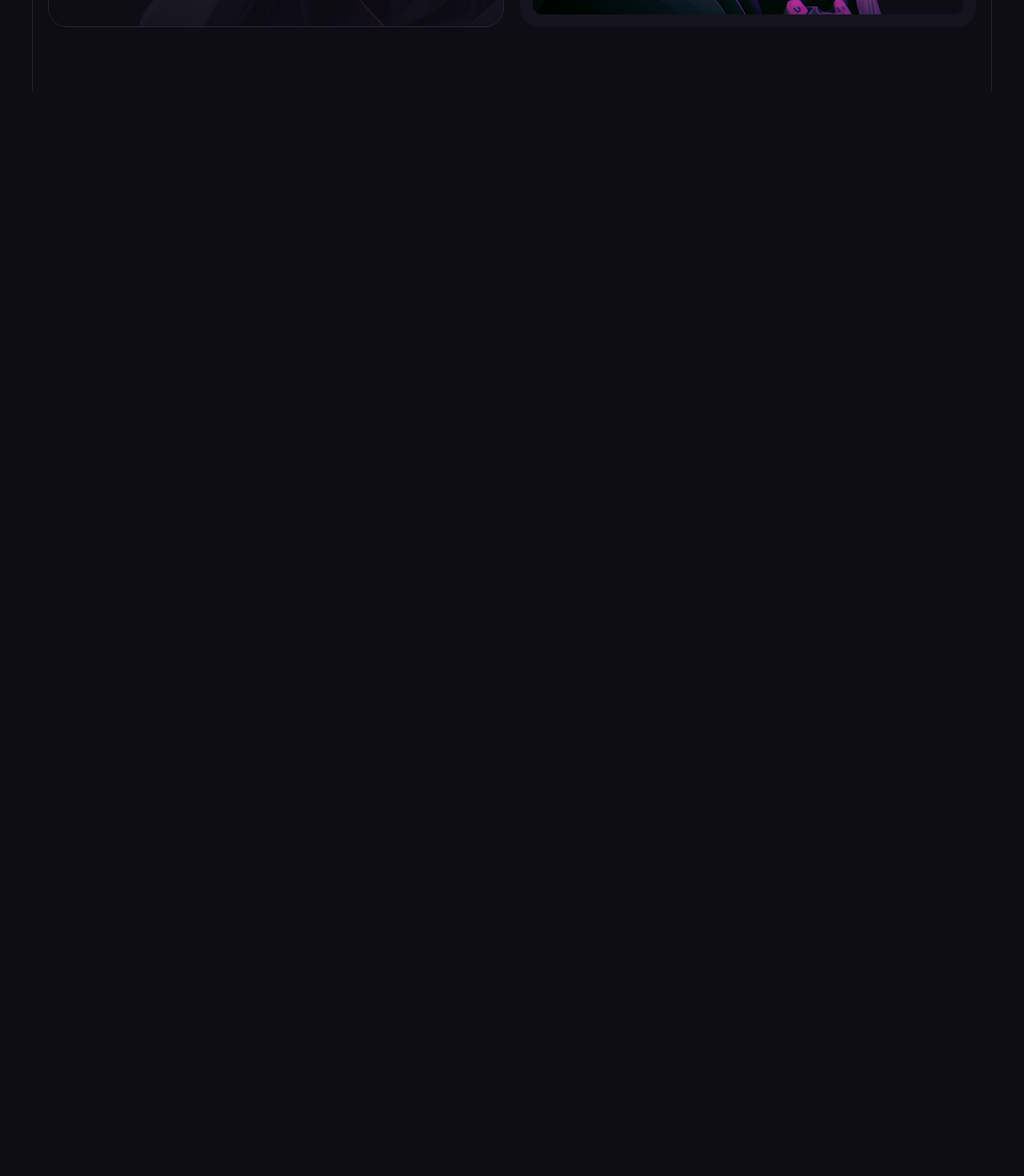
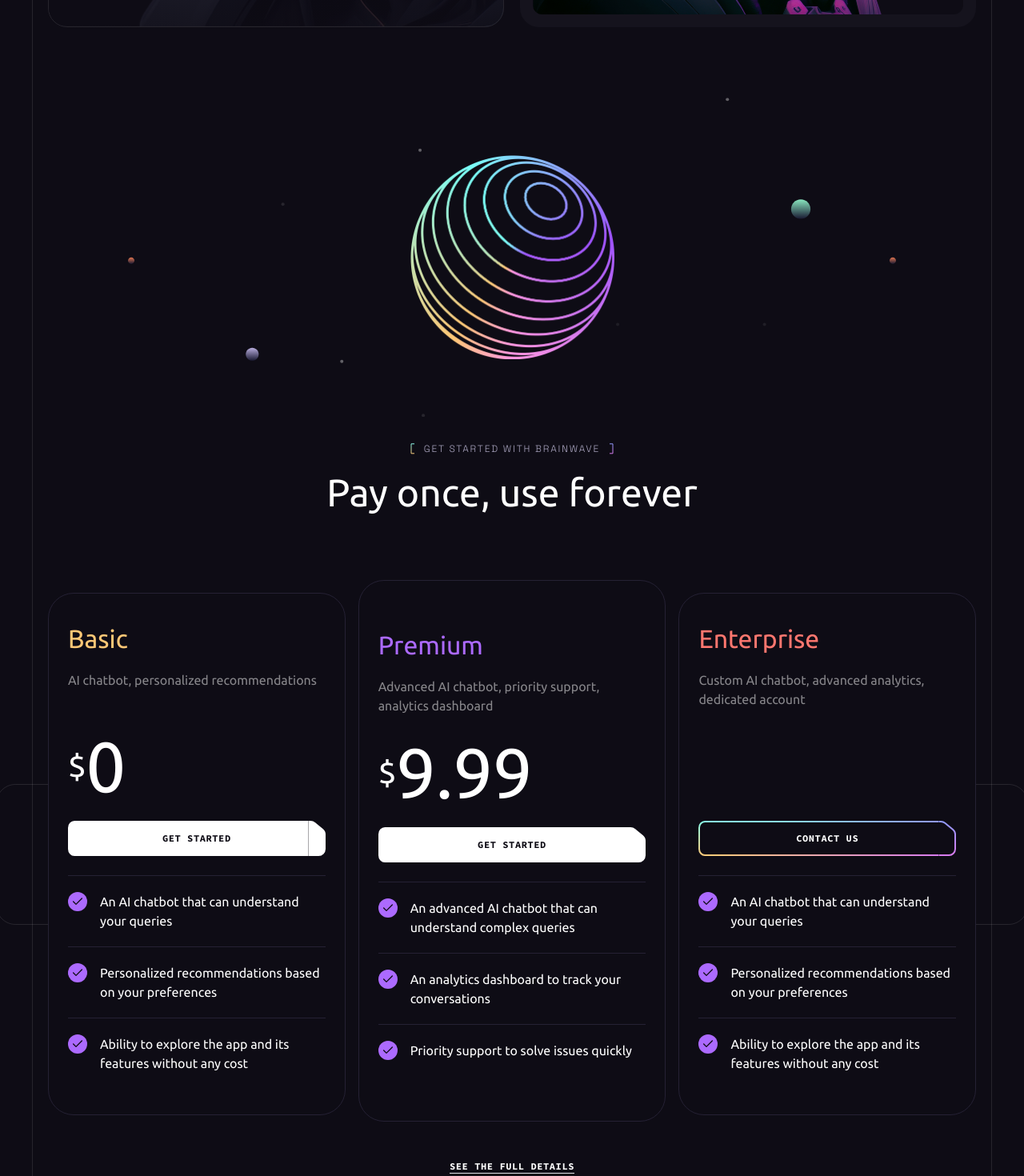
Before and after one commit to christiangoran/blockboard, a React (Vite) app: page / in a window 1280 px wide. Shown: the part 5640-7110 px from the top of the page at 80% size. Before the commit the page ends 5754 px from the top, so only its background shows below. Built offline with nearby package versions, Linux system fonts and the light colour scheme.

Commit message:
Pricing section

```diff
--- a/src/App.jsx
+++ b/src/App.jsx
@@ -4,6 +4,7 @@
 import Collaboration from "./components/Collaboration";
 import Header from "./components/Header";
 import Hero from "./components/Hero";
+import Pricing from "./components/Pricing";
 import Services from "./components/Services";
 
 const App = () => {
@@ -15,6 +16,7 @@
         <Benefits />
         <Collaboration />
         <Services />
+        <Pricing />
       </div>
       <ButtonGradient />
     </>
--- /dev/null
+++ b/src/components/Pricing.jsx
@@ -0,0 +1,51 @@
+import { smallSphere, stars } from "../assets";
+import Heading from "./Heading";
+import PricingList from "./PricingList";
+import Section from "./Section";
+import { LeftLine, RightLine } from "./design/Pricing";
+
+const Pricing = () => {
+  return (
+    <Section className="overflow-hidden" id="pricing">
+      <div className="container relative z-2">
+        <div className="hidden relative justify-center mb-[6.5rem] lg:flex">
+          <img
+            src={smallSphere}
+            className="relative z-1"
+            width={255}
+            height={255}
+            alt="Sphere"
+          />
+          <div className="absolute top-1/2 left-1/2 w-[60rem] -translate-x-1/2 -translate-y-1/2 pointer-events-none">
+            <img
+              src={stars}
+              className="w-full"
+              width={950}
+              height={400}
+              alt="Stars"
+            />
+          </div>
+        </div>
+        <Heading
+          tag="get started with Brainwave"
+          title="Pay once, use forever"
+        />
+        <div className="relative">
+          <PricingList />
+          <LeftLine />
+          <RightLine />
+        </div>
+        <div className="flex justify-center mt-10">
+          <a
+            className="text-xs font-code font-bold tracking-wider uppercase border-b"
+            href="/pricing"
+          >
+            See the full details
+          </a>
+        </div>
+      </div>
+    </Section>
+  );
+};
+
+export default Pricing;
--- /dev/null
+++ b/src/components/PricingList.jsx
@@ -0,0 +1,51 @@
+import { check } from "../assets";
+import { pricing } from "../constants";
+import Button from "./Button";
+
+const PricingList = () => {
+  return (
+    <div className="flex gap-[1rem] max-lg:flex-wrap">
+      {pricing.map((item) => (
+        <div
+          key={item.id}
+          className="w-[19rem] max-lg:w-full h-full px-6 bg-n-8 border border-n-6 rounded-[2rem] lg:w-auto even:py-14 odd:py-8 odd:my-4 [&>h4]:first:text-color-2 [&>h4]:even:text-color-1 [&>h4]:last:text-color-3 "
+        >
+          <h4 className="h4 mb-4">{item.title}</h4>
+          <p className="body-2 min-h-[4rem] mb-3 text-n-1/50">
+            {item.description}
+          </p>
+          <div className="flex items-center h-[5.5rem] mb-6">
+            {item.price && (
+              <>
+                <div className="h3">$</div>
+                <div className="text-[5.5rem] leading-none font-fold">
+                  {item.price}
+                </div>
+              </>
+            )}
+          </div>
+          <Button
+            className="w-full mb-6"
+            href={item.price ? "/pricing" : "mailto:christiangoran@gmail.com"}
+            white={!!item.price}
+          >
+            {item.price ? "Get started" : "Contact us"}
+          </Button>
+          <ul>
+            {item.features.map((feature, index) => (
+              <li
+                key={index}
+                className="flex items-start py-5 border-t border-n-6"
+              >
+                <img src={check} width={24} height={24} alt="check" />
+                <p className="body-2 ml-4">{feature}</p>
+              </li>
+            ))}
+          </ul>
+        </div>
+      ))}
+    </div>
+  );
+};
+
+export default PricingList;
--- a/src/components/Tagline.jsx
+++ b/src/components/Tagline.jsx
@@ -1,5 +1,13 @@
-const Tagline = () => {
-  return <div>Tagline</div>;
+import brackets from "../assets/svg/Brackets";
+
+const Tagline = ({ className, children }) => {
+  return (
+    <div className={`tagline flex items-center ${className || ""}`}>
+      {brackets("left")}
+      <div className="mx-3 text-n-3">{children}</div>
+      {brackets("right")}
+    </div>
+  );
 };
 
 export default Tagline;
```
